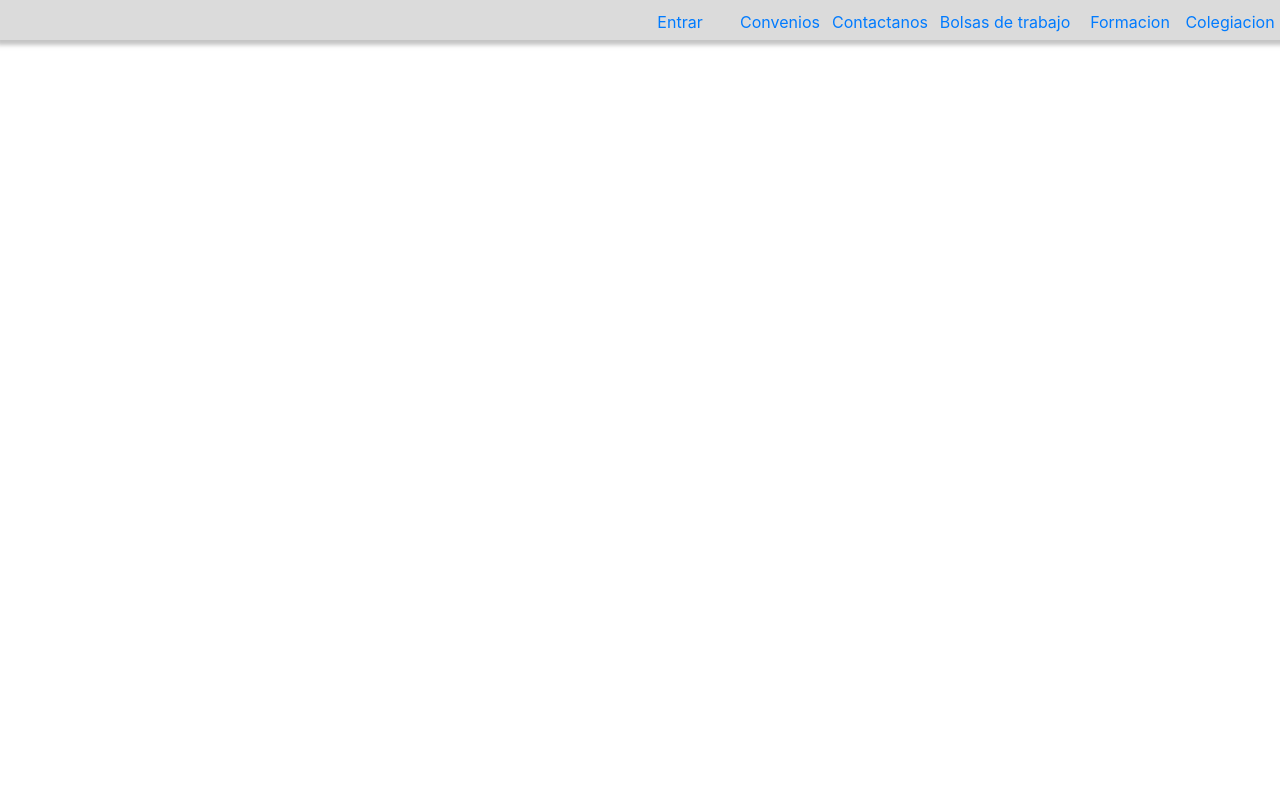
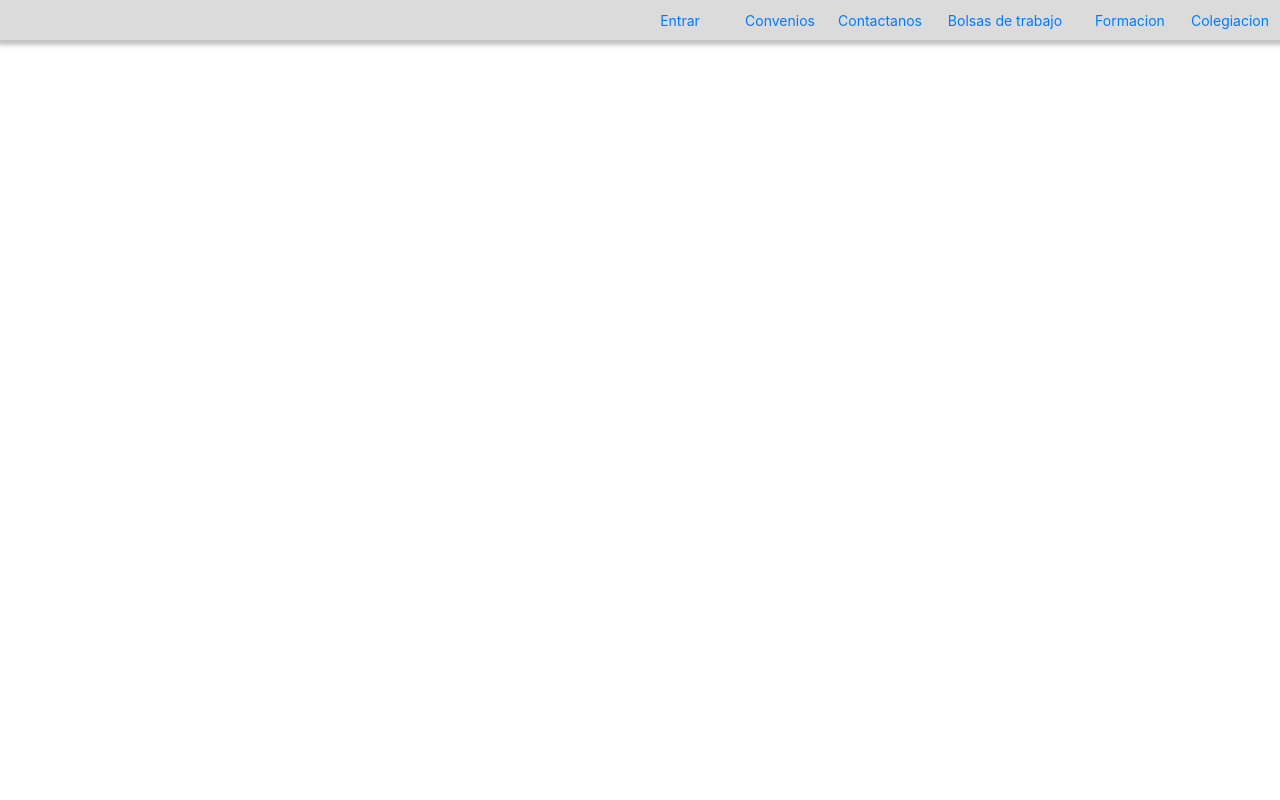
Before and after one commit to Equipo-Finlandia/Reto-5, a PHP site: page / in a window 1280 px wide. Run offline with PHP 8.4, Linux system fonts and the light colour scheme; some libraries are stand-ins or nearby versions.

Commit message:
Encabezado

```diff
--- a/css/index.css
+++ b/css/index.css
@@ -1,4 +1,7 @@
-
+body{
+    margin: 0px;
+    background-size: 100% auto;
+}
 /* Encabezado */
 #encabezado{
     width: 100%;
@@ -11,10 +14,11 @@
 #encabezado div {
     text-align: center;
     padding-top: 10px;
+    font-size: 14px;
 }
 #encabezado a div{
     float: right;
-    height: 40px;
+    height: 30px;
     width: 100px;
 }
 #encabezado a div:hover{
--- a/index.html
+++ b/index.html
@@ -11,6 +11,6 @@
             <a href="index.html"><div>Contactanos</div></a>
             <a href="index.html"><div>Convenios</div></a>
             <a href="index.html"><div>Entrar</div></a>
-          </div>
+        </div>
     </body>
 </html>
```
